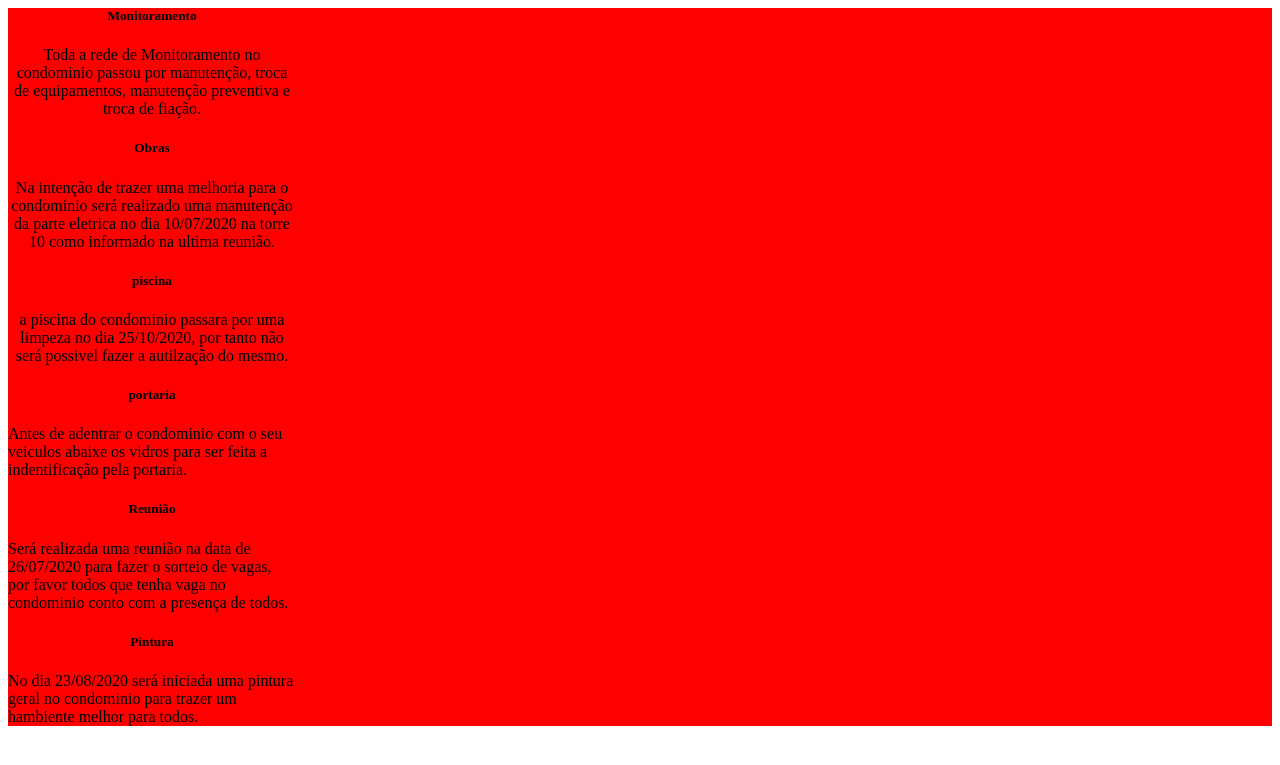
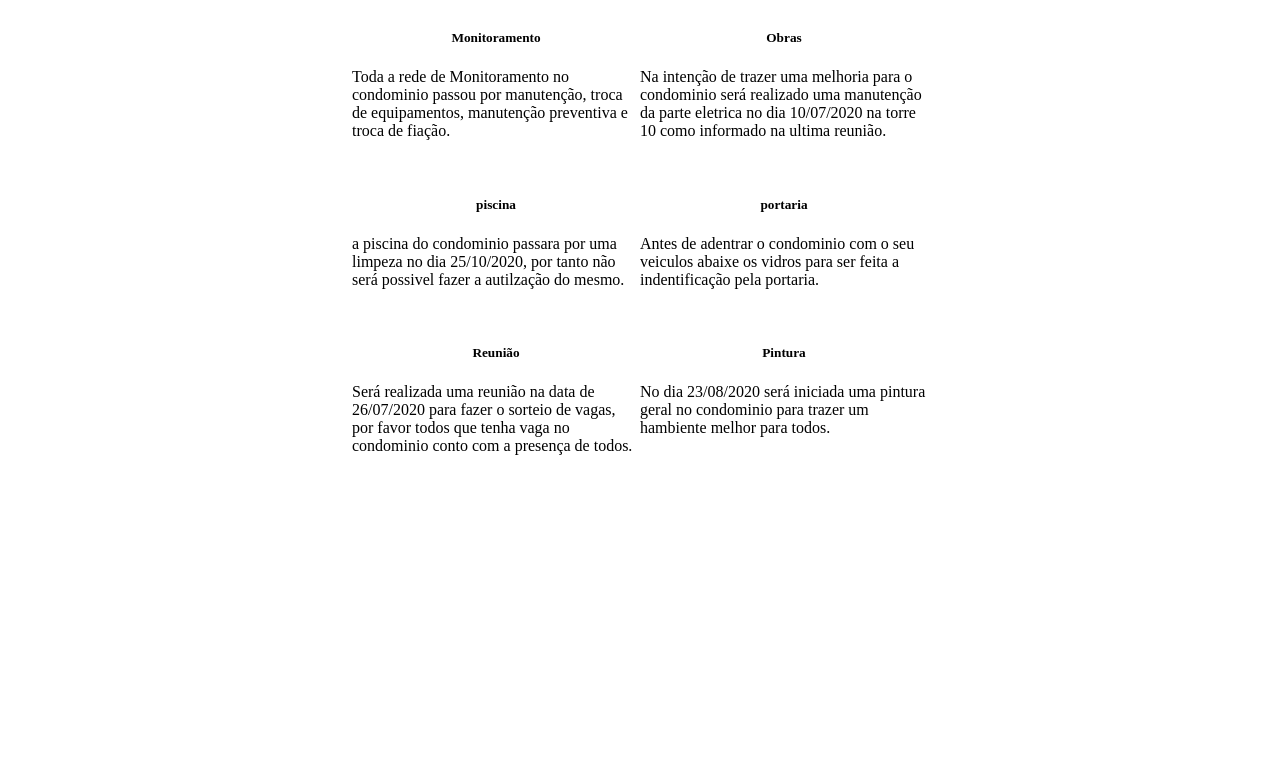
Before and after one commit to DavidDevOps2000/primecondo, a CodeIgniter app: the page made by application/views/v_avisos.php in a window 1280 px wide. Shown: the top 765 px of the page. Run offline with CodeIgniter, Linux system fonts and the light colour scheme.

Commit message:
ajustando tela de avisos

```diff
--- a/application/views/includes/menu.php
+++ b/application/views/includes/menu.php
@@ -11,14 +11,13 @@
                             </div>
 
                     <div class="collapse navbar-collapse fundoMenuSanduiche" id="menuSanduiche">
-                    <ul class="nav navbar-nav">
+                    <ul class="nav navbar-nav navbar">
                         <li class=""><a href="#" onclick="home()">INICIO</a></li>
                         <li class=""><a href="#" onclick="avisos()">AVISOS</a></li>
                         <li class=""><a href="#" onclick="regras()">REGRAS</a></li>
                         <li class=""><a href="#" onclick="visitantes();">VISITANTES</a></li>
                         <li class=""><a href="#" onclick="contatos()"> CONTATOS</a></li>
-
-                        <li class="caixa_alta navbar-right"><a href="<?php echo base_url('Visitantes/logout'); ?>">SAIR</a></li>
+                        <li class=""><a href="<?php echo base_url('Visitantes/logout'); ?>">SAIR</a></li>
                     </ul>
                 </div>
             </div>
--- a/application/views/v_avisos.php
+++ b/application/views/v_avisos.php
@@ -1,35 +1,38 @@
 
 <body class="home-fundo">
 
-<div class="container-fluid" style="background-color:red">
-    <div class="container" >
-    <div class="row" style="align-items: center; text-align: center; margin: 0 auto;">
+<div class="container-fluid">
+
+  <div class="container">
+    <div class="row" style="justify-content: center; display: flex;">
         <div class="card card1 container col-md-1" style="width: 18rem;">
                 <div class="card-body">
                 <h5 class="card-title" style="text-align: center;">Monitoramento</h5>
                 <p class="card-text">Toda a rede de Monitoramento no condominio passou por manutenção, troca de equipamentos, manutenção preventiva e troca de fiação.</p>
                 </div>
             </div>
-            <div class="card card2 container col-md-1" style="width: 18rem;">
+            <div class="card card2 container col-md-1 align-center" style="width: 18rem;">
                 <div class="card-body">
                 <h5 class="card-title"  style="text-align: center;">Obras</h5>
                 <p class="card-text">Na intenção de trazer uma melhoria para o condominio será realizado uma manutenção da parte eletrica no dia 10/07/2020 na torre 10 como informado na ultima reunião. </p>
                 </div>
             </div>
-            <div class="card card3 container col-md-1" style="width: 18rem;">
+        </div><br>
+        <div class="row" style="justify-content: center; display: flex;">
+            <div class="card card3 container col-md-1 align-center" style="width: 18rem;">
                 <div class="card-body">
                     <h5 class="card-title"  style="text-align: center;" >piscina</h5>
                     <p class="card-text">a piscina do condominio passara por uma limpeza no dia 25/10/2020, por tanto não será possivel fazer a autilzação do mesmo. </p>
                 </div>
             </div>
-    </div>
-    <div class="row">
             <div class="card card4 container col-md-1" style="width: 18rem;">
                 <div class="card-body">
                     <h5 class="card-title" style="text-align: center;">portaria</h5>
                     <p class="card-text">Antes de adentrar o condominio com o seu veiculos abaixe os vidros para ser feita a indentificação pela portaria.</p>
                 </div>
             </div>
+        </div><br>
+        <div class="row" style="justify-content: center; display: flex;">
             <div class="card card5 container col-md-1" style="width: 18rem;">
               <div class="card-body">
               <h5 class="card-title" style="text-align: center;">Reunião</h5>
--- a/application/views/v_home.php
+++ b/application/views/v_home.php
@@ -13,7 +13,7 @@
                                 <div class="container-fluid">
                                 <label class="control-label" name="vlrApelido" id="vlrApelido"><?php echo $_SESSION['apelido'];?></label>
                                 </div>
-<div class="container" >
+<div class="container fluid" >
                 <nav class="navbar navbar-default menuPrinc">
                         <div class="container">
                             <div class="navbar-header">
@@ -32,8 +32,7 @@
                         <li class=""><a href="#" onclick="regras()">REGRAS</a></li>
                         <li class=""><a href="#" onclick="visitantes();">VISITANTES</a></li>
                         <li class=""><a href="#" onclick="contatos()"> CONTATOS</a></li>
-
-                        <li class="caixa_alta navbar-right"><a href="<?php echo base_url('Visitantes/logout'); ?>">SAIR</a></li>
+                        <li class=""><a href="<?php echo base_url('Visitantes/logout'); ?>">SAIR</a></li>
                     </ul>
                 </div>
             </div>
--- a/assets/CSS/avisos.css
+++ b/assets/CSS/avisos.css
@@ -1,3 +1,9 @@
+.princ{
+flex-direction: row;
+justify-content: center;
+align-items: center;
+}
+
 
 
 .card1 {
--- a/assets/CSS/home.css
+++ b/assets/CSS/home.css
@@ -19,6 +19,8 @@
     float: none !important;
     width:80%;
     box-sizing: content-box;
+    justify-content: center;
+    align-items: center;
      }
 
 
```
Lines whose indentation alone changed are shown as unchanged.
